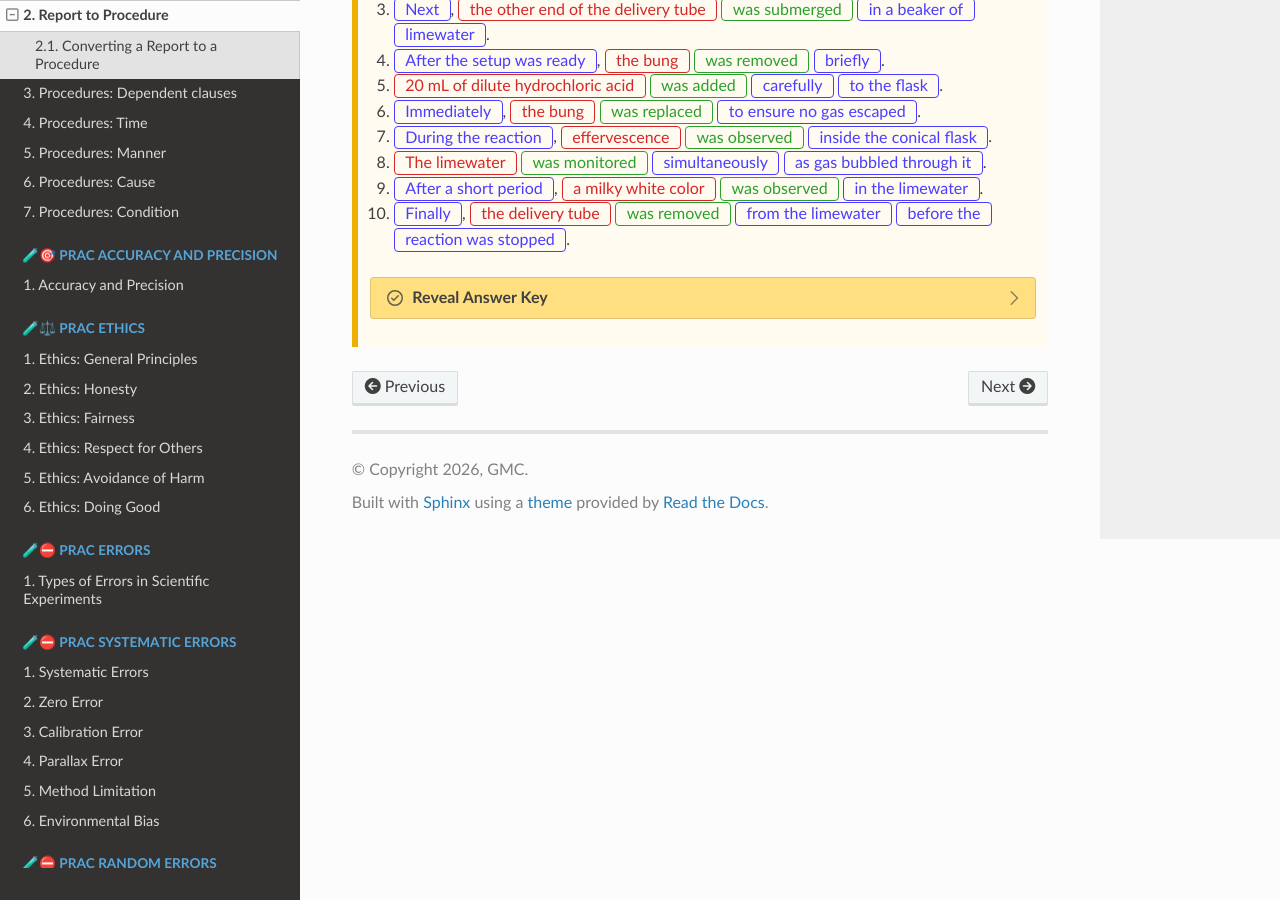
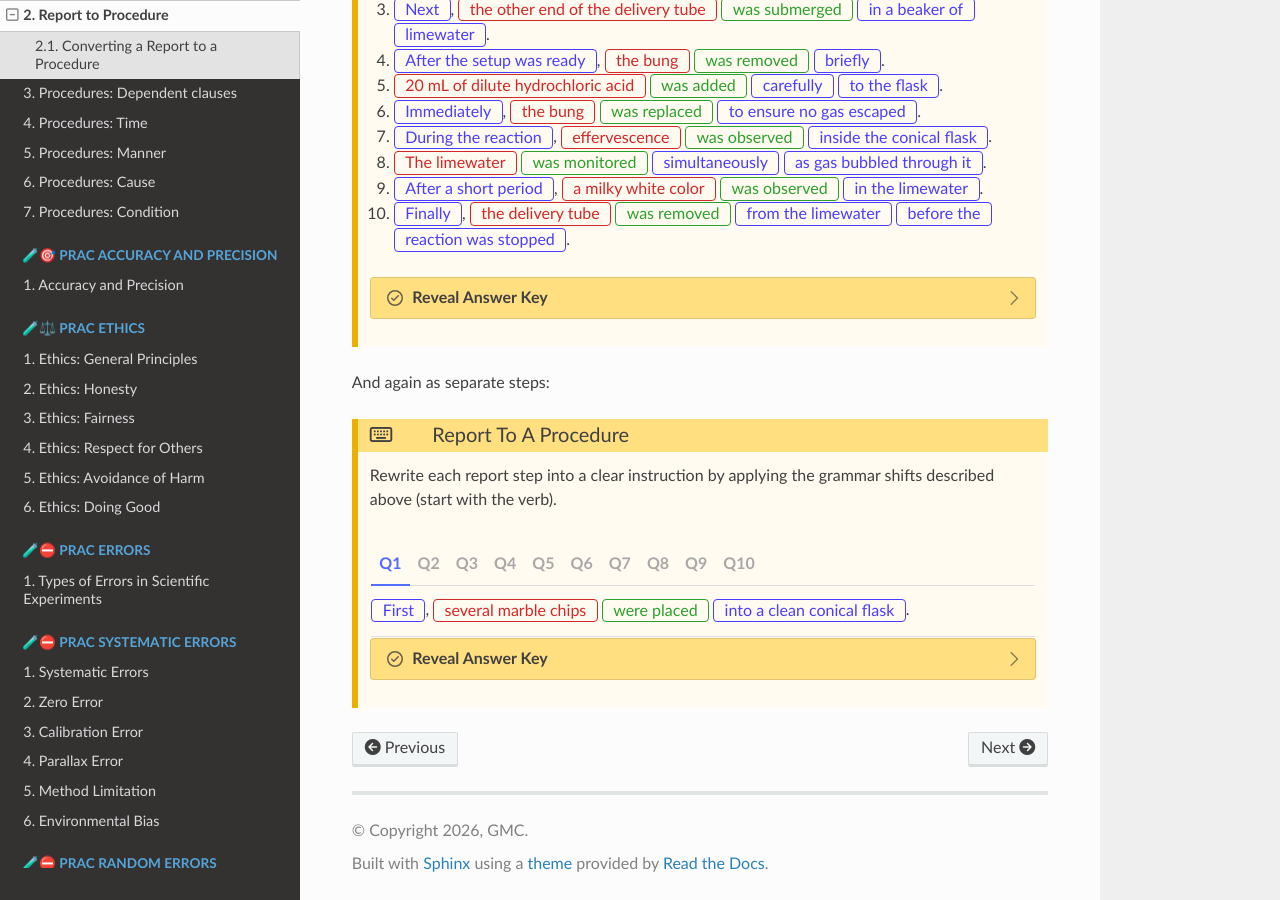
Before and after one commit to gmc-code/PC-Science-and-language, a Sphinx documentation site: the page built from docs/procedures/report_to_procedure.rst, in a window 1280 px wide and 900 px high, scrolled down 1966 px. Built offline with Sphinx 7.4.7 and the Read the Docs theme 3.1.0, drawn with Linux system fonts in a browser that asks for light colours; pages that are not in the unit, such as notebooks, are missing from menus; part of the change alters nothing that is shown.

Commit message:
sep
Co-authored-by: Copilot <copilot@github.com>

```diff
--- a/docs/procedures/report_to_procedure.rst
+++ b/docs/procedures/report_to_procedure.rst
@@ -112,3 +112,122 @@ To convert a Report into a Procedure, make the following changes:
                 #. :circ:`Simultaneously`, :process:`monitor` :participant:`the limewater` :circ:`as gas bubbles through it`.
                 #. :circ:`After a short period`, :process:`observe` :participant:`the milky white color` :circ:`in the limewater`.
                 #. :circ:`Finally`, :process:`remove` :participant:`the delivery tube` :circ:`from the limewater` :circ:`before the reaction is stopped`.
+
+
+And again as separate steps:
+
+.. admonition:: Report to a Procedure
+    :class: shortanswer
+
+    Rewrite each report step into a clear instruction by applying the grammar shifts described above (start with the verb).
+
+    .. tab-set::
+        :sync-group: procset
+
+        .. tab-item:: Q1
+            :sync: q1
+
+            :circ:`First`, :participant:`several marble chips` :process:`were placed` :circ:`into a clean conical flask`.
+
+        .. tab-item:: Q2
+            :sync: q2
+
+            :circ:`Then`, :participant:`a rubber bung with a delivery tube` :process:`was fitted` :circ:`into the mouth of the flask`.
+
+        .. tab-item:: Q3
+            :sync: q3
+
+            :circ:`Next`, :participant:`the other end of the delivery tube` :process:`was submerged` :circ:`in a beaker of limewater`.
+
+        .. tab-item:: Q4
+            :sync: q4
+
+            :circ:`After the setup was ready`, :participant:`the bung` :process:`was removed` :circ:`briefly`.
+
+        .. tab-item:: Q5
+            :sync: q5
+
+            :participant:`20 mL of dilute hydrochloric acid` :process:`was added` :circ:`carefully` :circ:`to the flask`.
+
+        .. tab-item:: Q6
+            :sync: q6
+
+            :circ:`Immediately`, :participant:`the bung` :process:`was replaced` :circ:`to ensure no gas escaped`.
+
+        .. tab-item:: Q7
+            :sync: q7
+
+            :circ:`During the reaction`, :participant:`effervescence` :process:`was observed` :circ:`inside the conical flask`.
+
+        .. tab-item:: Q8
+            :sync: q8
+
+            :participant:`The limewater` :process:`was monitored` :circ:`simultaneously` :circ:`as gas bubbled through it`.
+
+        .. tab-item:: Q9
+            :sync: q9
+
+            :circ:`After a short period`, :participant:`a milky white color` :process:`was observed` :circ:`in the limewater`.
+
+        .. tab-item:: Q10
+            :sync: q10
+
+            :circ:`Finally`, :participant:`the delivery tube` :process:`was removed` :circ:`from the limewater` :circ:`before the reaction was stopped`.
+
+
+    .. dropdown:: Reveal Answer Key
+        :icon: check-circle
+        :class-container: dropdown-shortanswer
+
+        .. tab-set::
+            :sync-group: procset
+
+            .. tab-item:: Q1
+                :sync: q1
+
+                :circ:`First`, :process:`place` :participant:`several marble chips` :circ:`into a clean conical flask`.
+
+            .. tab-item:: Q2
+                :sync: q2
+
+                :circ:`Then`, :process:`fit` :participant:`a rubber bung with a delivery tube` :circ:`into the mouth of the flask`.
+
+            .. tab-item:: Q3
+                :sync: q3
+
+                :circ:`Next`, :process:`submerge` :participant:`the other end of the delivery tube` :circ:`in a beaker of limewater`.
+
+            .. tab-item:: Q4
+                :sync: q4
+
+                :circ:`Briefly`, :process:`remove` :participant:`the bung`.
+
+            .. tab-item:: Q5
+                :sync: q5
+
+                :circ:`Carefully`, :process:`add` :participant:`20 mL of dilute hydrochloric acid` :circ:`to the flask`.
+
+            .. tab-item:: Q6
+                :sync: q6
+
+                :circ:`Immediately`, :process:`replace` :participant:`the bung` :circ:`to ensure no gas escapes`.
+
+            .. tab-item:: Q7
+                :sync: q7
+
+                :circ:`During the reaction`, :process:`observe` :participant:`the effervescence` :circ:`inside the conical flask`.
+
+            .. tab-item:: Q8
+                :sync: q8
+
+                :circ:`Simultaneously`, :process:`monitor` :participant:`the limewater` :circ:`as gas bubbles through it`.
+
+            .. tab-item:: Q9
+                :sync: q9
+
+                :circ:`After a short period`, :process:`observe` :participant:`the milky white color` :circ:`in the limewater`.
+
+            .. tab-item:: Q10
+                :sync: q10
+
+                :circ:`Finally`, :process:`remove` :participant:`the delivery tube` :circ:`from the limewater` :circ:`before the reaction is stopped`.
```
